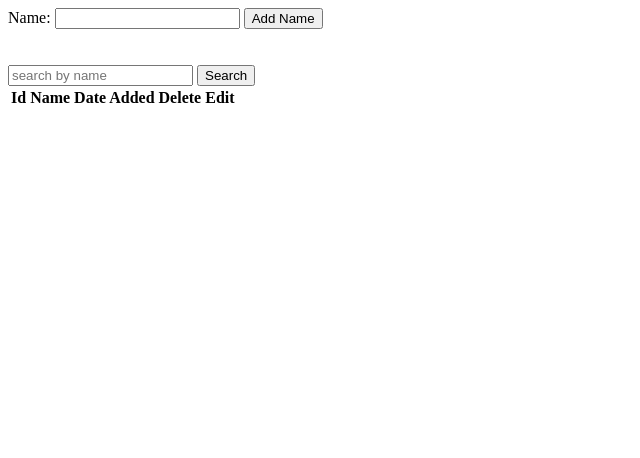
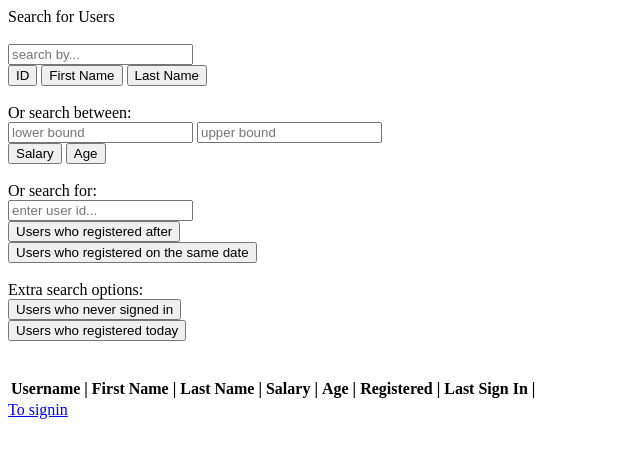
Before and after one commit to th1122334455/CSC-4710-Project-1-Group-23, a plain HTML site: page Frontend/index.html in a window 1280 px wide. Shown: the whole page, without its empty margins (0-640 px from the left). Drawn offline with Linux system fonts and the light colour scheme; no server answers.

Commit message:
Basic framework of both pages on the site

```diff
--- a/Backend/dbService.js
+++ b/Backend/dbService.js
@@ -92,7 +92,7 @@ class DbService{
            // use await to call an asynchronous function
            const response = await new Promise((resolve, reject) =>
               {
-                  const query = "SELECT * FROM names;";
+                  const query = "SELECT * FROM users;";
                   connection.query(query,
                        (err, results) => {
                              if(err) reject(new Error(err.message));
--- a/Frontend/index.html
+++ b/Frontend/index.html
@@ -4,28 +4,56 @@
   <meta charset="UTF-8">
   <meta name="viewport" content="width=device-width, initial-scale=1.0">
   <link rel="stylesheet" href="stylesheet.css">
-  <title>DB Project 1 new</title>
+  <title>User Search</title>
 </head>
 <body>
   <main>
-      <label>Name:</label>
-      <input type="text" id="name-input">
-      <button id="add-name-btn">Add Name</button>
+    <label>Search for Users</label>
+    <br><br>
+     <div>
+        <input placeholder="search by..." id="general-input">
+        <br>
+        <button id="userid-btn">ID</button>
+        <button id="firstname-btn">First Name</button>
+        <button id="lastname-btn">Last Name</button>
+        <br>
+        <br>
+        <label>Or search between: </label>
+        <br>
+        <input placeholder="lower bound" id="lowerbound-input">
+        <input placeholder="upper bound" id="upperbound-input">
+        <br>
+        <button id="salary-btn">Salary</button>
+        <button id="age-btn">Age</button>
 
-     <br><br><br>
-     <div>
-        <input placeholder="search by name" id="search-input">
-        <button id="search-btn">Search</button>
+        <br><br>
+        <label>Or search for: </label>
+        <br>
+        <input placeholder="enter user id..." id="userid-input">
+        <br>
+        <button id="registered-after-btn">Users who registered after</button>
+        <br>
+        <button id="registered-same-btn">Users who registered on the same date</button>
+        <br><br>
+        <label>Extra search options:</label>
+        <br>
+        <button id="never-btn">Users who never signed in</button>
+        <br>
+        <button id="today-btn">Users who registered today</button>
+        <br><br><br>
+
      </div>
 
 
      <table id="table">
          <thead>
-             <th>Id</th>
-             <th>Name</th>
-             <th>Date Added</th>
-             <th>Delete</th>
-             <th>Edit</th>
+             <th>Username |</th>
+             <th>First Name |</th>
+             <th>Last Name |</th>
+             <th>Salary |</th>
+             <th>Age |</th>
+             <th>Registered |</th>
+             <th>Last Sign In |</th>
          </thead>
          <tbody></tbody>
      </table>
@@ -35,6 +63,7 @@
          <input type="text" id="update-name-input">
          <button id="update-row-btn" value="">Update</button>
     </section>
+    <a href="signin.html">To signin</a>
 </main>
 <script src="index.js"></script>
 </body>
```
Also changed, not shown: Frontend/signin.html (added, +23 -0 lines), Frontend/signin.js (added), README.md, 1 other file.
